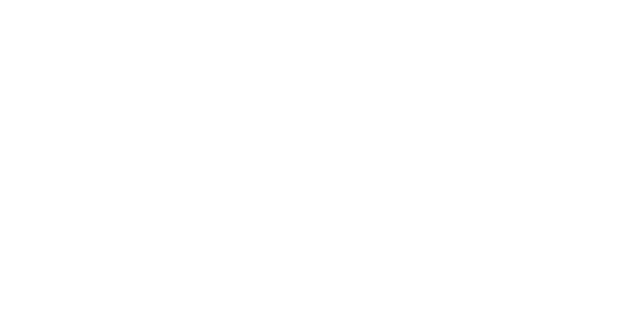
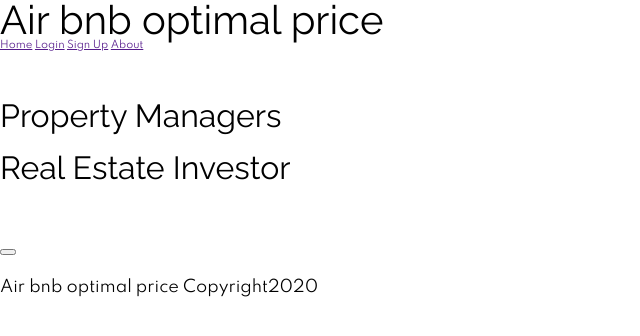
Before and after one commit to Build-Week-AirBnB-Optimal-Price-2/Marketing-Page, a plain HTML site: page index.html in a window 1280 px wide. Shown: the whole page, without its empty margins (0-640 px from the left). Drawn offline with Linux system fonts and the light colour scheme.

Commit message:
Skelton complete

```diff
--- a/Less/global.less
+++ b/Less/global.less
@@ -7,11 +7,11 @@
 }
 
 html, body {
-    //font-family: 'Roboto', sans-serif;
+  font-family:'Spartan', sans-serif;
 }
 
 h1, h2, h3, h4, h5 {
-    //font-family: 'Indie Flower', cursive;
+  font-family: 'Raleway', sans-serif;
 }
 
 h1 {
--- a/Less/variables.less
+++ b/Less/variables.less
@@ -0,0 +1,7 @@
+// colors
+@white: #FFFFFF;
+@silver: #C0C0C0;
+@lightgreyred: #a16779;
+@violet: #aa25c1;
+@blue: #0f2bce;
+@darkpurple: #470b97;
--- a/index.html
+++ b/index.html
@@ -5,9 +5,77 @@
   <meta charset="utf-8">
   <meta content="width=device-width, initial-scale=1" name="viewport" />
 
-  <title>Evolved air bnb machine</title>
+  <link href="https://fonts.googleapis.com/css?family=Raleway|Spartan&display=swap" rel="stylesheet">
+
+  <title>Evolved air bnb</title>
 
   <link href="" rel="stylesheet">
   <link href="css/index.css" rel="stylesheet">
 
 </head>
+
+
+
+
+<body>
+<header>
+    <h1>Air bnb optimal price</h1>
+    <nav>
+    <a href="">Home</a>
+    <a href="">Login</a>
+    <a href="">Sign Up</a>
+    <a href="">About</a>
+    </nav>
+</header>
+<div class="Everything">
+
+
+    <div class="centerstage">
+      <div class="centerstageimg">
+      </div>
+        <div class="centerstagetext">
+          <H2></H2>
+          <p></p>
+        </div>
+    </div>
+      <section class="placee-holder-for-thinking-code">
+        <div class="discription of thinking code">
+          <h2></h2>
+          <p></p>
+          <p></p>
+        </div>
+      </section>
+      <section class="Property-manager">
+        <div class="">
+          <h2>Property Managers</h2>
+          <p></p>
+        </div>
+
+      </section>
+      <section class="real-estate-investors">
+        <h2>Real Estate Investor</h2>
+        <p></p>
+      </section>
+      <section class="Tourism Boards">
+        <div class="">
+          <h4></h4>
+          <p></p>
+        </div>
+        <div class="">
+          <h4></h4>
+          <p></p>
+          <button class=>
+        </div>
+        <div class="">
+          <h4></h4>
+          <p></p>
+        </div>
+      </section>
+    </div>
+
+    <footer class="footer">
+      <p>Air bnb optimal price Copyright2020</p>
+    </footer>
+  </div>
+</body>
+</html>
```
Also changed, not shown: css/index.css. Lines whose indentation alone changed are shown as unchanged.
